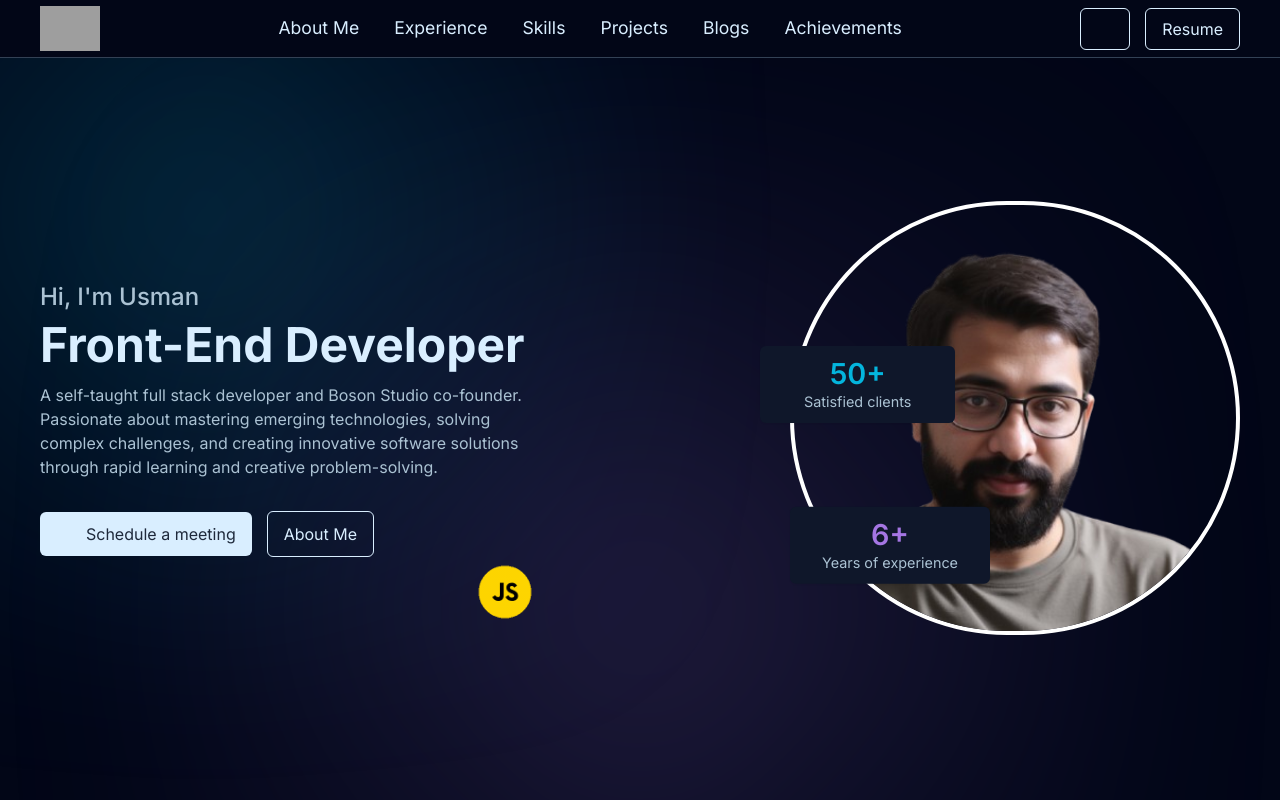
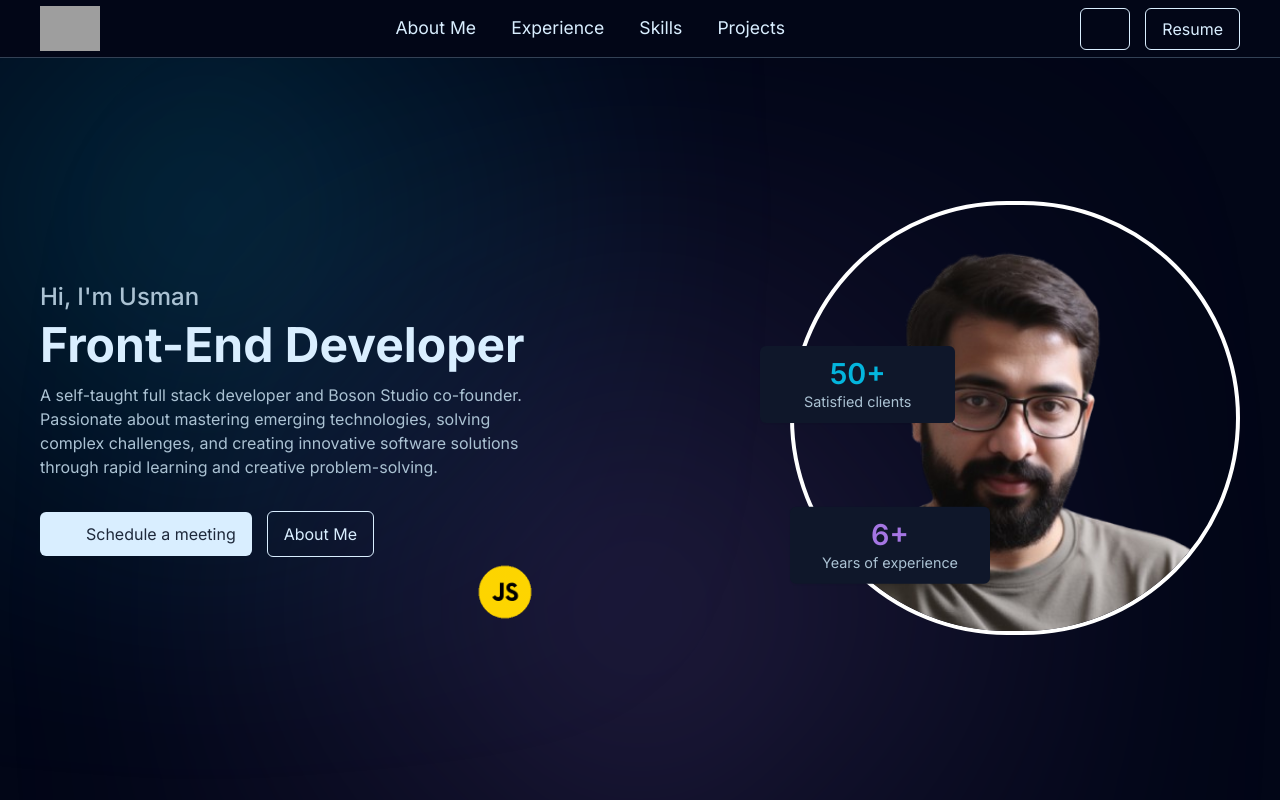
Before and after one commit to usmanibrahim74/usmanibraheem.com, a Vue app: page / in a window 1280 px wide. Shown: the top 800 px of the page. Built offline with nearby package versions, Linux system fonts and the light colour scheme; grey boxes are pictures that could not be loaded; some icons are missing.

Commit message:
meta tags

```diff
--- a/src/components/MobileNavbar.vue
+++ b/src/components/MobileNavbar.vue
@@ -77,9 +77,9 @@ const handleNavitemClick = (tab) => {
 
     <a href="#projects" :class="activeTab === 'projects' && '!text-highlightPrimary'"  @click="handleNavitemClick('projects')" class="text-[1.1rem] font-[400] dark:text-darkTextColor dark:hover:text-highlightPrimary text-textColor hover:text-highlightPrimary transition duration-300">Projects</a>
 
-    <a href="#blogs" :class="activeTab === 'blogs' && '!text-highlightPrimary'"  @click="handleNavitemClick('blogs')" class="text-[1.1rem] font-[400] dark:text-darkTextColor dark:hover:text-highlightPrimary text-textColor hover:text-highlightPrimary transition duration-300">Blogs</a>
+<!--    <a href="#blogs" :class="activeTab === 'blogs' && '!text-highlightPrimary'"  @click="handleNavitemClick('blogs')" class="text-[1.1rem] font-[400] dark:text-darkTextColor dark:hover:text-highlightPrimary text-textColor hover:text-highlightPrimary transition duration-300">Blogs</a>-->
 
-    <a href="#achievements" :class="activeTab === 'achievements' && '!text-highlightPrimary'"  @click="handleNavitemClick('achievements')" class="text-[1.1rem] font-[400] dark:text-darkTextColor dark:hover:text-highlightPrimary text-textColor hover:text-highlightPrimary transition duration-300">Achievements</a>
+<!--    <a href="#achievements" :class="activeTab === 'achievements' && '!text-highlightPrimary'"  @click="handleNavitemClick('achievements')" class="text-[1.1rem] font-[400] dark:text-darkTextColor dark:hover:text-highlightPrimary text-textColor hover:text-highlightPrimary transition duration-300">Achievements</a>-->
 
     <div class="flex items-center gap-[15px]">
       <button :class="styleGuide.buttonOutline"><a download="resume" href="/resume.pdf">Resume</a></button>
--- a/src/components/Navbar.vue
+++ b/src/components/Navbar.vue
@@ -63,9 +63,9 @@ const handleNavitemClick = (tab) => {
 
         <a href="#projects" :class="activeTab === 'projects' && '!text-highlightPrimary'"  @click="handleNavitemClick('projects')" class="text-[1.1rem] font-[400] dark:text-darkTextColor dark:hover:text-highlightPrimary text-textColor hover:text-highlightPrimary transition duration-300">Projects</a>
 
-        <a href="#blogs" :class="activeTab === 'blogs' && '!text-highlightPrimary'"  @click="handleNavitemClick('blogs')" class="text-[1.1rem] font-[400] dark:text-darkTextColor dark:hover:text-highlightPrimary text-textColor hover:text-highlightPrimary transition duration-300">Blogs</a>
+<!--        <a href="#blogs" :class="activeTab === 'blogs' && '!text-highlightPrimary'"  @click="handleNavitemClick('blogs')" class="text-[1.1rem] font-[400] dark:text-darkTextColor dark:hover:text-highlightPrimary text-textColor hover:text-highlightPrimary transition duration-300">Blogs</a>-->
 
-        <a href="#achievements" :class="activeTab === 'achievements' && '!text-highlightPrimary'"  @click="handleNavitemClick('achievements')" class="text-[1.1rem] font-[400] dark:text-darkTextColor dark:hover:text-highlightPrimary text-textColor hover:text-highlightPrimary transition duration-300">Achievements</a>
+<!--        <a href="#achievements" :class="activeTab === 'achievements' && '!text-highlightPrimary'"  @click="handleNavitemClick('achievements')" class="text-[1.1rem] font-[400] dark:text-darkTextColor dark:hover:text-highlightPrimary text-textColor hover:text-highlightPrimary transition duration-300">Achievements</a>-->
       </div>
 
       <div class="flex items-center gap-[15px]">
```
